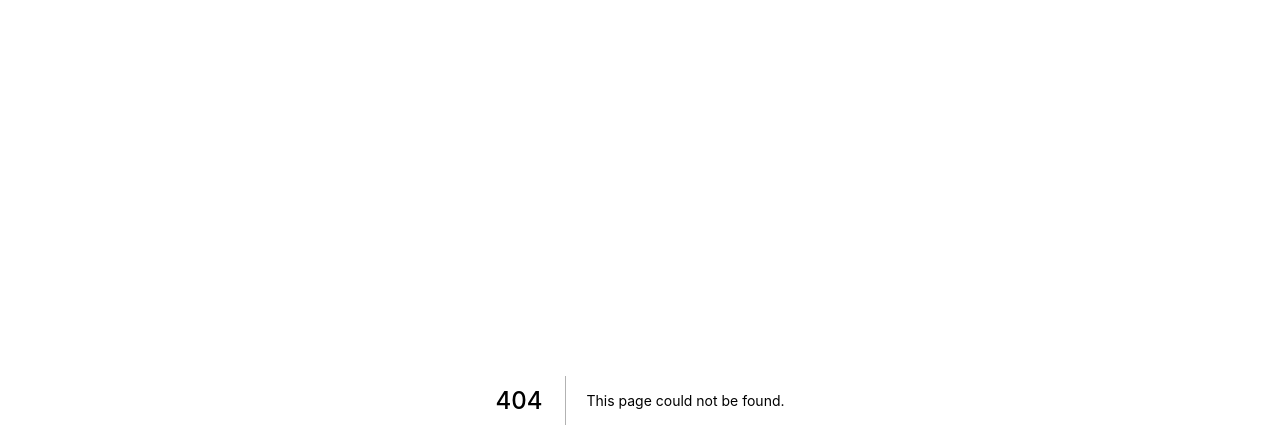
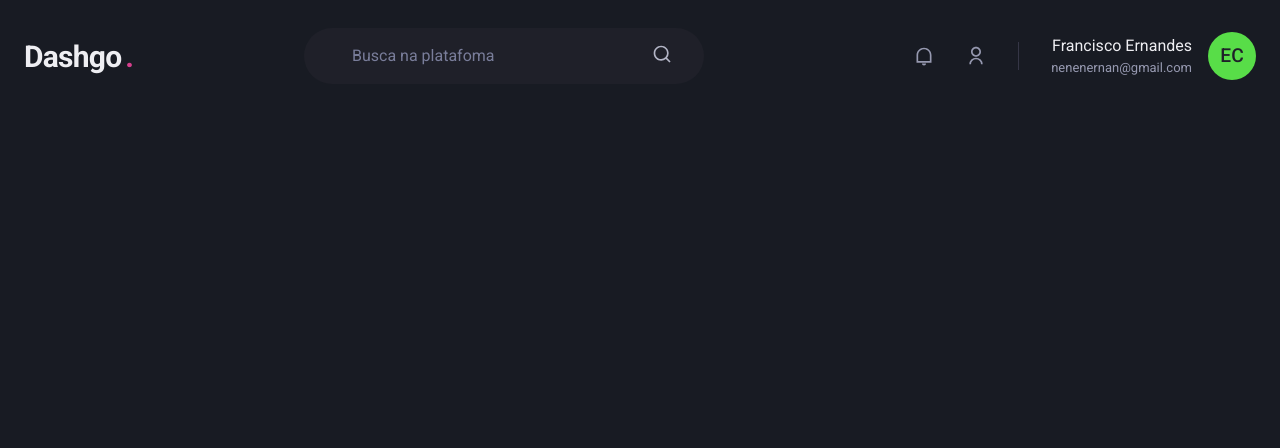
Before and after one commit to ernandesnenen/m4_ignite_react_n, a Next.js app: page /dashboard in a window 1280 px wide. Before the commit this address had no page. Shown: the top 448 px of the page. Built offline with nearby package versions, Linux system fonts and the light colour scheme.

Commit message:
header end

```diff
--- a/pages/_app.tsx
+++ /dev/null
@@ -1,7 +0,0 @@
-
-
-function MyApp({ Component, pageProps }) {
-  return <Component {...pageProps} />
-}
-
-export default MyApp
--- /dev/null
+++ b/src/components/Header.tsx
@@ -0,0 +1,82 @@
+import {Flex, Text, Input, Icon, HStack, Box, Avatar} from '@chakra-ui/react'
+import {RiSearchLine, RiNotificationLine, RiUserLine} from 'react-icons/ri'
+
+export function Header():JSX.Element{
+    return(
+        <Flex
+        as='header'
+        w='100%'
+        maxWidth={1480}
+        h='20'
+        mx='auto'
+        mt='4'
+        px='6'
+        align='center'
+        >
+            <Text
+            fontSize='3xl'
+            letterSpacing='tight'
+            fontWeight='bold'
+            w='64'
+            >
+                Dashgo
+                <Text as='span' ml='1' color='pink.500'>.</Text>
+            </Text>
+            <Flex
+            as='label'
+            flex='1'
+            py='4'
+            px='8'
+            ml='6'
+            maxWidth={400}
+            alignSelf='center'
+            color='gray.200'
+            position='relative'
+            bg='gray.800'
+            borderRadius='full'
+            >
+                <Input
+                color='gray.50'
+                variant='unstyled'
+                px='4'
+                mr='4'
+                placeholder='Busca na platafoma'
+                _placeholder={{color: 'gray.400'}}
+                 />
+                 <Icon
+                 as={RiSearchLine}
+                 fontSize='20'
+                 />
+
+            </Flex>
+
+            <Flex
+            alignItems='center'
+            ml='auto'
+            >
+                <HStack
+                spacing='8'
+                mx='8'
+                pr='8'
+                py='1'
+                color='gray.300'
+                borderRightWidth={1}
+                borderColor='gray.700'
+                >
+                    <Icon as={RiNotificationLine} fontSize='20' />
+                    <Icon as={RiUserLine} fontSize='20' />
+                </HStack>
+                <Flex alignItems='center'>
+                    <Box mr='4' textAlign='right'>
+                        <Text>Francisco Ernandes</Text>
+                        <Text
+                        color='gray.300' fontSize='small'
+                        >nenenernan@gmail.com</Text>
+                    </Box>
+                    <Avatar size='md' name='Ernandes Castro'/>
+                </Flex>
+            </Flex>
+
+        </Flex>
+    )
+}
--- /dev/null
+++ b/src/pages/_app.tsx
@@ -0,0 +1,15 @@
+import { ChakraProvider } from '@chakra-ui/react'
+
+import {AppProps} from 'next/app'
+import { theme } from '../styles/theme'
+
+
+function MyApp({ Component, pageProps }: AppProps) {
+  return (
+    <ChakraProvider theme={theme}>
+       <Component {...pageProps} />
+    </ChakraProvider>
+  )
+}
+
+export default MyApp
--- /dev/null
+++ b/src/pages/_document.tsx
@@ -0,0 +1,19 @@
+import Document, { Html, Head, Main, NextScript } from "next/document";
+
+
+export default class MyDocument extends Document {
+    render(): JSX.Element {
+        return(
+        <Html>
+            <Head>
+                <link rel="preconnect" href="https://fonts.googleapis.com"/>
+                <link href="https://fonts.googleapis.com/css2?family=Roboto:wght@400;500;700&display=swap" rel="stylesheet"/>
+            </Head>
+            <body>
+                <Main/>
+                <NextScript />
+            </body>
+        </Html>
+    )
+    }
+}
--- /dev/null
+++ b/src/pages/dashboard.tsx
@@ -0,0 +1,7 @@
+import { Header } from "../components/Header";
+
+export default function DashBoard(){
+    return(
+       <Header />
+    )
+}
--- /dev/null
+++ b/src/styles/theme.ts
@@ -0,0 +1,31 @@
+import { extendTheme} from '@chakra-ui/react'
+import { gray } from 'colors'
+
+ export const  theme = extendTheme({
+     colors:{
+        gray:{
+            "50":"#EEEEF2",
+            "100":"#D1D2DC",
+            "200":"#B3B5C6",
+            "300":"#9699B0",
+            "400":"#797D9A",
+            "500":"#616480",
+            "600":"#4B4D63",
+            "700":"#353646",
+            "800":"#1F2029",
+            "900":"#181B23",
+        }
+     },
+     fonts:{
+        heading:'Roboto',
+        body:'Roboto',
+     },
+     styles:{
+         global:{
+             body:{
+                 bg:'gray.900',
+                 color: 'gray.50'
+             }
+         }
+     }
+ })
```
Also changed, not shown: package.json (+6 -1 lines), pages/index.tsx (deleted, +0 -7 lines), src/components/Form/Input.tsx (added, +26 -0 lines), src/pages/index.tsx (added, +34 -0 lines), 1 other file (tests, documents, lock files or other folders).
